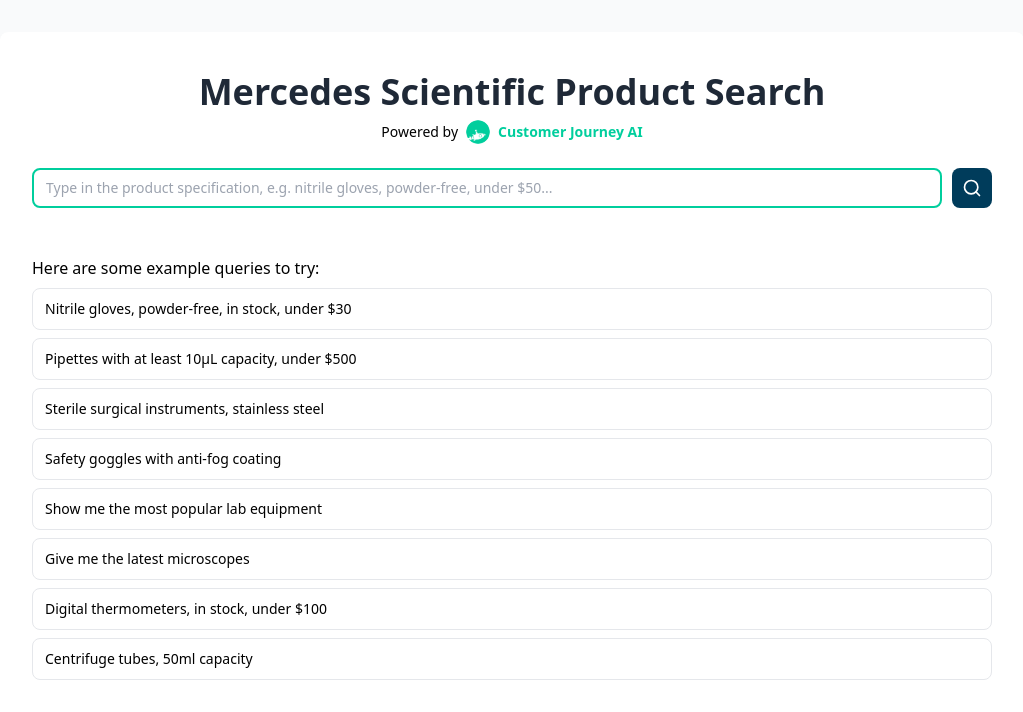
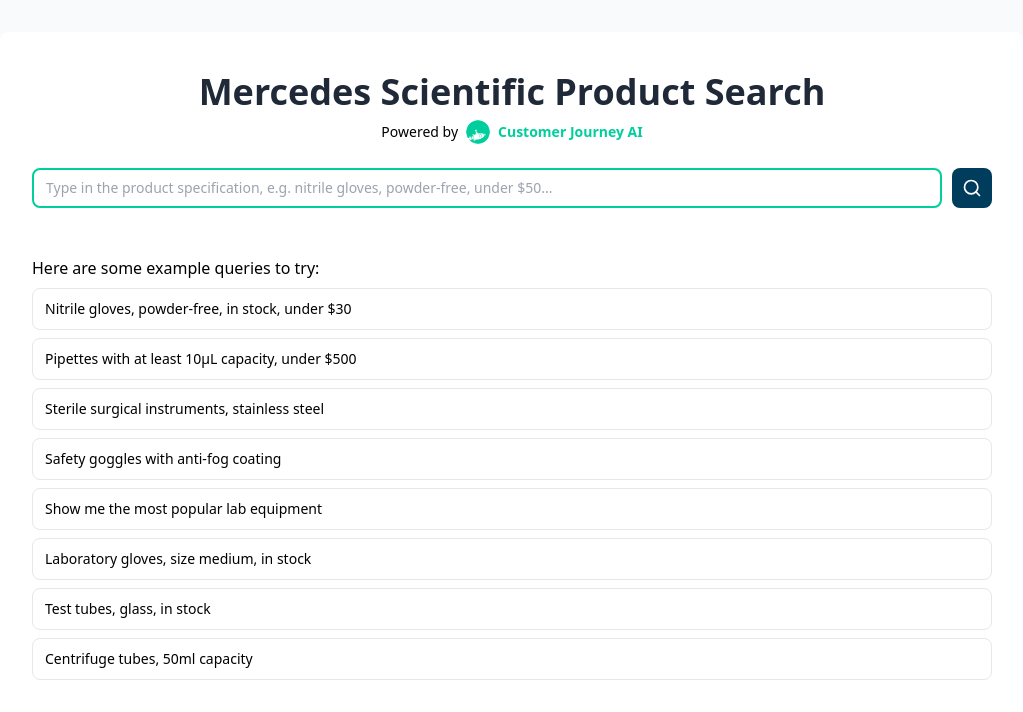
Before and after one commit to Bens-Organization/mercedes-nl-search, a Next.js app in the folder frontend-next/: page / in a window 1280 px wide. Shown: the top 712 px of the page, without its empty margins (128-1151 px from the left). Built offline with nearby package versions, Linux system fonts and the light colour scheme.

Commit message:
Update search suggestions in `page.tsx` with new lab equipment references

```diff
--- a/frontend-next/app/page.tsx
+++ b/frontend-next/app/page.tsx
@@ -45,8 +45,8 @@
     'Sterile surgical instruments, stainless steel',
     'Safety goggles with anti-fog coating',
     'Show me the most popular lab equipment',
-    'Give me the latest microscopes',
-    'Digital thermometers, in stock, under $100',
+    'Laboratory gloves, size medium, in stock',
+    'Test tubes, glass, in stock',
     'Centrifuge tubes, 50ml capacity',
   ];
 
```
